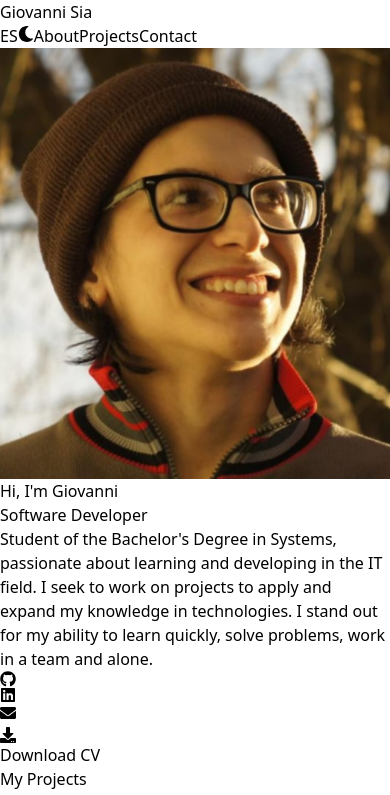
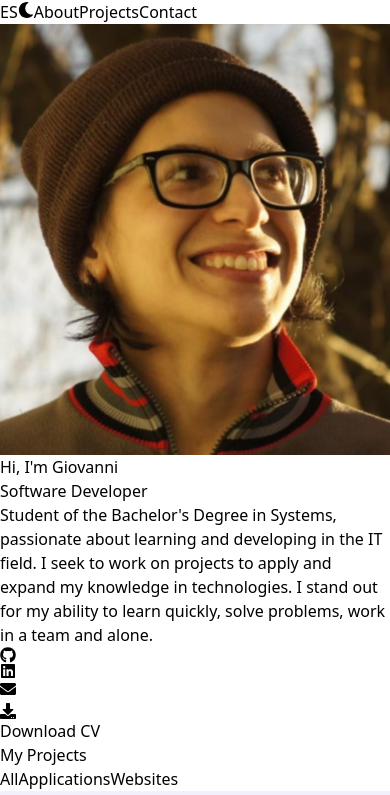
Before and after one commit to giovannisiaa/Portfolio, a React (Vite) app: page / in a window 390 px wide. Shown: the top 795 px of the page. Built offline with nearby package versions, Linux system fonts and the light colour scheme.

Commit message:
hide header title on small screens and add media query for responsive design

```diff
--- a/src/components/Header/Header.jsx
+++ b/src/components/Header/Header.jsx
@@ -13,7 +13,7 @@ const Header = () => {
       <header className={`fixed w-full ${darkMode ? "bg-gray-800" : "bg-white"} shadow-md z-50`}>
         <nav className="container mx-auto px-6 py-4">
           <div className="flex items-center justify-between">
-            <div className="text-2xl font-bold">Giovanni Sia</div>
+            <div className="text-2xl font-bold hidden-450">Giovanni Sia</div>
             <div className="flex items-center space-x-6">
               <button
                 onClick={() => setLanguage(language === "es" ? "en" : "es")}
--- a/src/index.css
+++ b/src/index.css
@@ -5,3 +5,9 @@
 html {
   scroll-behavior: smooth;
 }
+
+@media (max-width: 450px) {
+  .hidden-450 {
+    display: none;
+  }
+}
```
